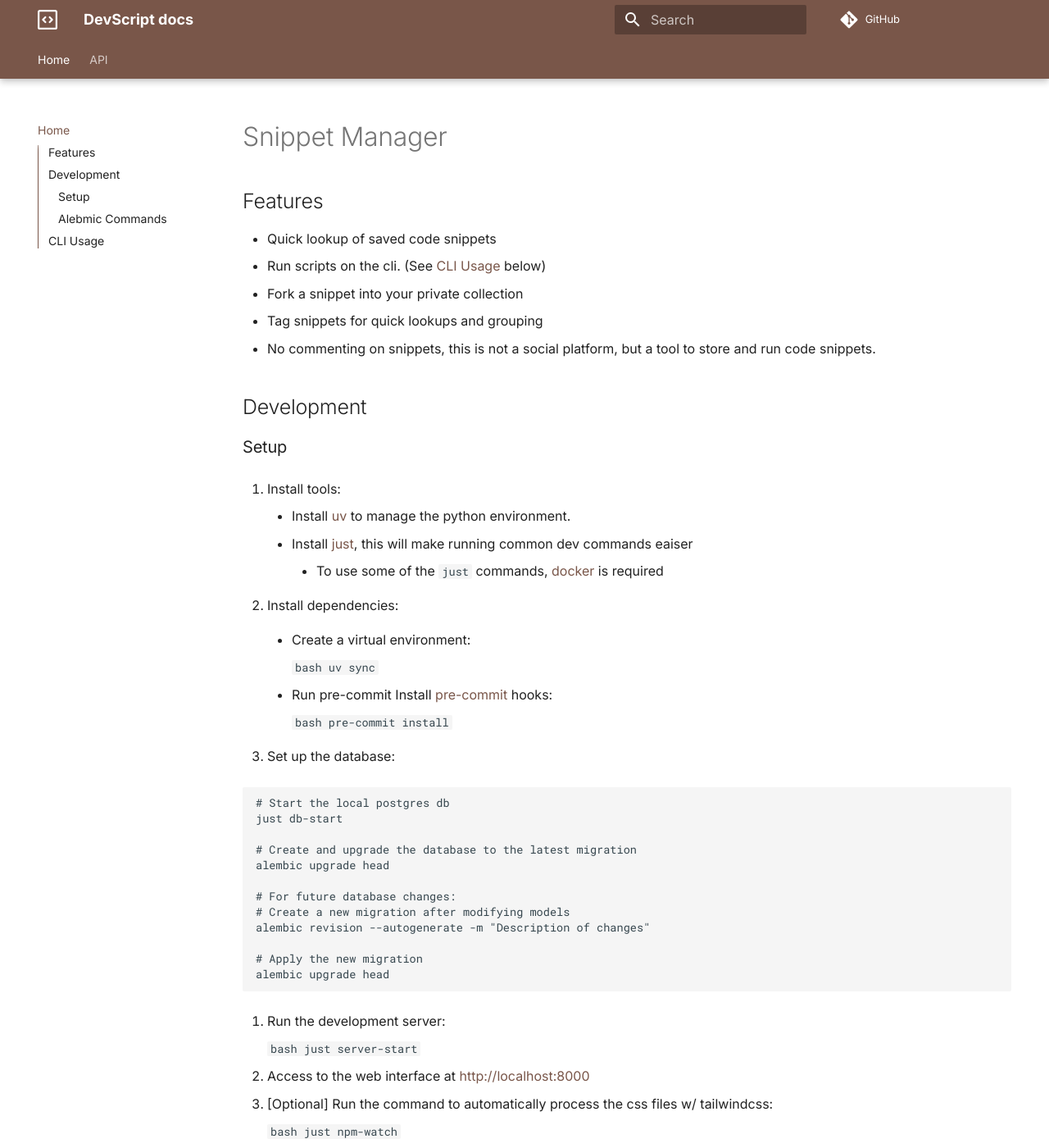
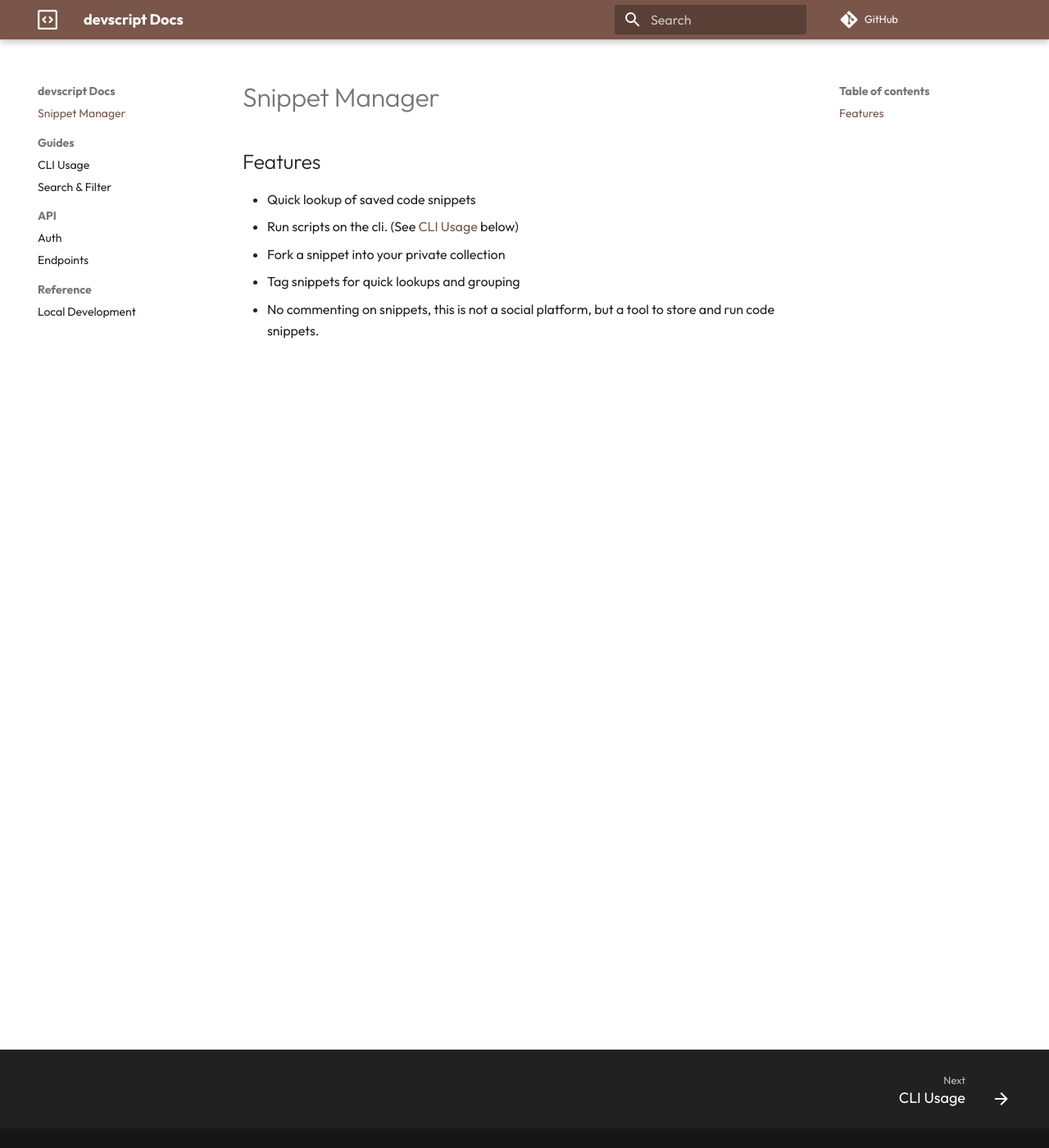
Before and after one commit to xtream1101/devscript, an MkDocs documentation site: the page built from docs/index.md, in a window 1280 px wide and 1400 px high. Shown: the whole window at 82% size. Built offline with MkDocs 1.6.1 and Material for MkDocs 9.7.7, drawn with Linux system fonts in a browser that asks for light colours; comment, search, counter and statistics services are not loaded; some of the changed text lies outside the part shown.

Commit message:
Update Docs

````diff
--- a/docs/index.md
+++ b/docs/index.md
@@ -8,147 +8,3 @@
 - Fork a snippet into your private collection
 - Tag snippets for quick lookups and grouping
 - No commenting on snippets, this is not a social platform, but a tool to store and run code snippets.
-
-
-## Development
-
-
-### Setup
-
-1. Install tools:
-    - Install [uv](https://docs.astral.sh/uv/getting-started/installation/) to manage the python environment.
-    - Install [just](https://github.com/casey/just), this will make running common dev commands eaiser
-        - To use some of the `just` commands, [docker](https://docs.docker.com/engine/install/) is required
-
-2. Install dependencies:
-    - Create a virtual environment:
-
-        ```bash
-        uv sync
-        ```
-
-    - Run pre-commit Install [pre-commit](https://pre-commit.com/) hooks:
-
-        ```bash
-        pre-commit install
-        ```
-
-
-3. Set up the database:
-
-```bash
-# Start the local postgres db
-just db-start
-
-# Create and upgrade the database to the latest migration
-alembic upgrade head
-
-# For future database changes:
-# Create a new migration after modifying models
-alembic revision --autogenerate -m "Description of changes"
-
-# Apply the new migration
-alembic upgrade head
-```
-
-4. Run the development server:
-
-    ```bash
-    just server-start
-    ```
-
-5. Access to the web interface at [http://localhost:8000](http://localhost:8000)
-
-6. [Optional] Run the command to automatically process the css files w/ tailwindcss:
-
-    ```bash
-    just npm-watch
-    ```
-
-7. [Optional] check out the available `just` commands:
-
-    ```bash
-    just --list
-    ```
-
-
-### Alebmic Commands
-
-- If you need to undo a migration, you can use the following commands:
-
-    ```bash
-    alembic downgrade -1
-    ```
-
-    Then you can manually delete the migration file from the `alembic/versions` directory.
-
-- If you need to merge two heads, you can use the following command:
-
-    ```bash
-    alembic merge heads
-    ```
-
-    This will create a blank version file that combines the two heads. Nothing to do except now you can updated your db
-
-
-## CLI Usage
-
-Run your snippet on the command line. This is useful so you do not have to deploy or update the snippet on each
-system you want to run it on. I find this most useful when I have a commly used command to run on a remote server.
-
-For security reasons, you can only run snippets that you have created.
-This is to prevent someone editing a snippet to run malicious code as only you can edit your own snippets.
-
-Here are some examples of how to run a snippet directly from the command line:
-
-```bash
-# Bash script example
-bash <(curl -s curl -H "X-API-Key: your_api_key_here" \
-http://localhost:8000/api/snippets/command/testA)
-
-# Python script example
-wget -qO- --header "X-API-Key: your_api_key_here" \
-http://localhost:8000/api/snippets/command/py-a  | python -
-```
-
-If you find yourself running snippets often, you can create a bash function to make it easier to run snippets.
-
-Update the `command_map` to include the command to run the snippet for each language you want to support.
-The script will be "piped" into that command. So for most commands, you just need to add a `-` to the end of the
-command like in the examples below.
-
-```bash
-function smc(){
-    declare -A command_map
-    # bash is supported by default
-    # Update to use the expected command for each language on your system
-    command_map["python"]="python -"
-    command_map["javascript"]="node -"
-
-    # This can be declared anywhere you normally handle your env vars. But its fine to keep here too.
-    SM_API_KEY="YOUR_API_KEY_HERE"
-
-    # Get the language of the snippet
-    snippetLang=$(curl -I -s -o /dev/null -w '%header{X-Snippet-Lang}' -H "X-API-Key: ${SM_API_KEY}" http://localhost:8000/api/snippets/command/${1})
-    # Check if snippetLang was found in command_map, or its "bash"
-    if [ -z ${command_map["$snippetLang"]} ] && [ "$snippetLang" != "bash" ]; then
-        echo "Error: Unsupported language '$snippetLang'"
-        return 1
-    fi
-
-    # Fetch the plain text content of the snippet
-    script=$(curl -s curl -H "X-API-Key: ${SM_API_KEY}" http://localhost:8000/api/snippets/command/${1})
-
-    if [[ "$snippetLang" == "bash" ]]; then
-        bash -c "$script" ${@}
-    else
-        echo "$script" | eval ${command_map["$snippetLang"]} ${@:2}
-    fi
-    }
-```
-
-Now you can run a snippet with the following command:
-
-```bash
-smc testA arg1 arg2
-```
--- a/mkdocs.yml
+++ b/mkdocs.yml
@@ -1,10 +1,17 @@
-site_name: DevScript docs
+site_name: devscript Docs
 site_url: !ENV DOCS_HOST
 repo_url: https://github.com/thalida/ao3-sync
 
 nav:
-  - Home: index.md
-  - API: api.md
+  - index.md
+  - Guides:
+    - CLI Usage: guides/cli.md
+    - Search & Filter: guides/search.md
+  - API:
+    - Auth: api/auth.md
+    - Endpoints: api/endpoints.md
+  - Reference:
+    - Local Development: reference/development.md
 
 theme:
     name: material
@@ -15,18 +22,15 @@ theme:
     icon:
       logo: octicons/code-square-16
     font:
-      text: Inter
+      text: Outfit
     features:
-      - navigation.tabs
-      - navigation.tabs.sticky
       - navigation.sections
       - navigation.expand
       - navigation.tracking
-      - navigation.indexes
       - navigation.footer
       - toc.follow
-      - toc.integrate
       - search.suggest
+      - search.share
 
 plugins:
   - search
@@ -50,5 +54,6 @@ markdown_extensions:
   - attr_list
 
 extra:
+  generator: false
   homepage: !ENV DOCS_APP_HOST
   openapi_url: !ENV DOCS_OPENAPI_URL
````
Also changed, not shown: docs/api/auth.md (added, +1 -0 lines), docs/api/endpoints.md (renamed from docs/api.md, +0 -6 lines), docs/guides/cli.md (added, +61 -0 lines), docs/reference/development.md (added, +79 -0 lines), docs/guides/search.md (added).
